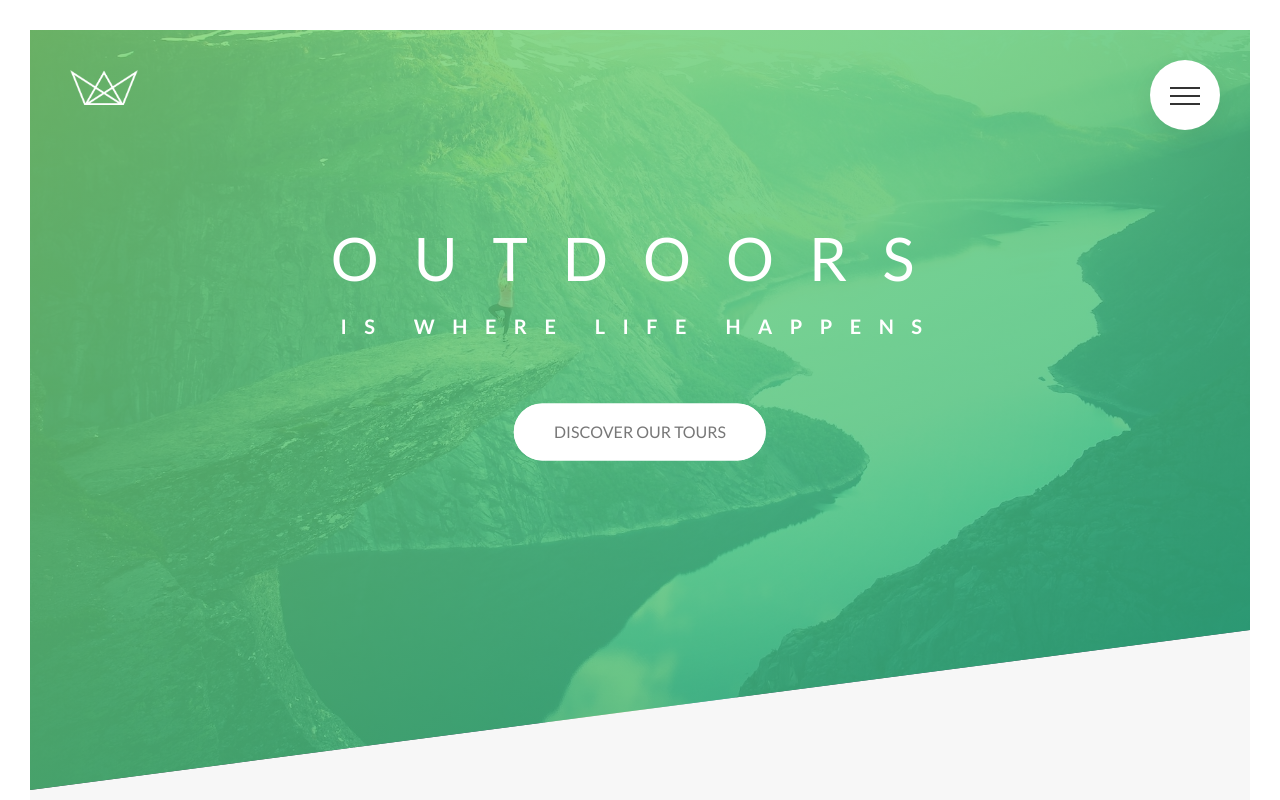
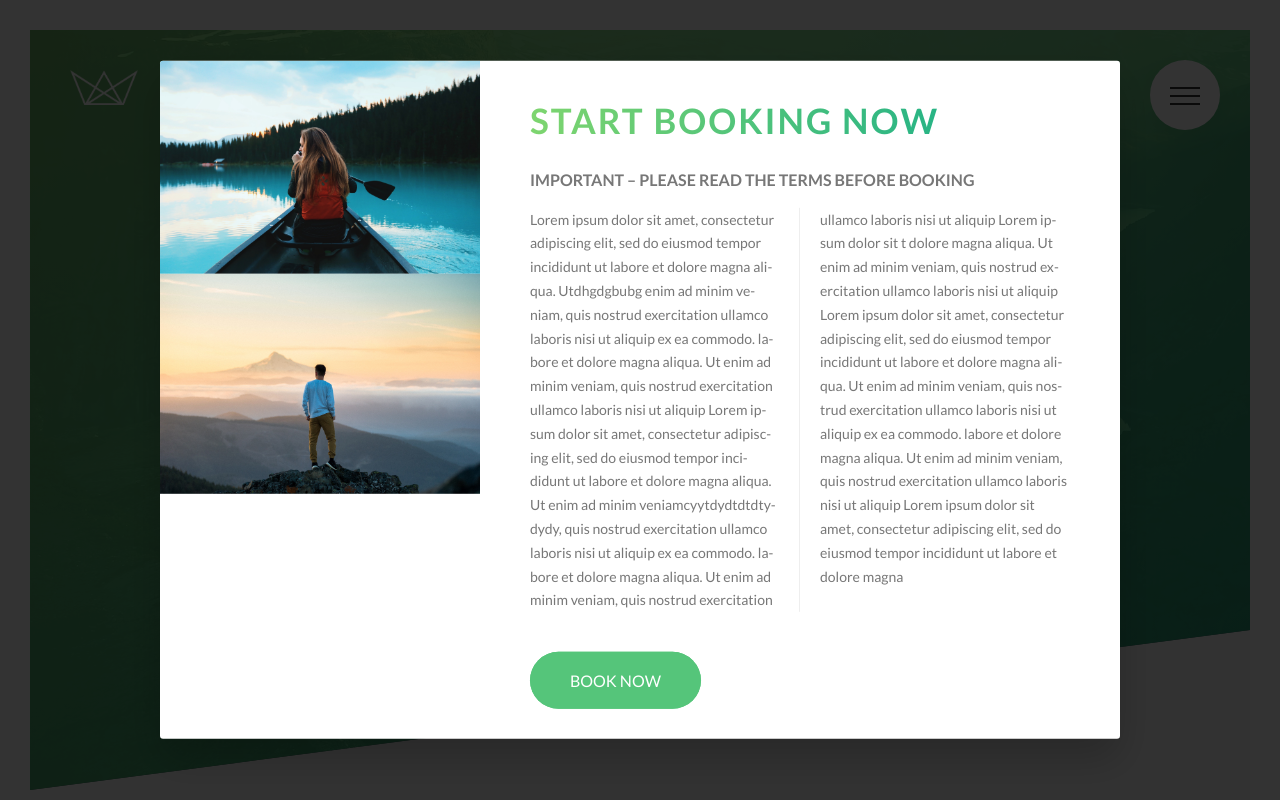
Before and after one commit to mujtaba-basheer/notours-frontend, a website: page index.html in a window 1280 px wide. Shown: the top 800 px of the page. Drawn offline with Linux system fonts and the light colour scheme.

Commit message:
Building a Pure CSS Popup Part-1

```diff
--- a/index.html
+++ b/index.html
@@ -387,6 +387,44 @@
         </div>
     </footer>
 
+    <div class="popup">
+        <div class="popup__content">
+            <div class="popup__left">
+                <img class="popup__img" src="img/nat-8.jpg" alt="Tour Photo" />
+                <img class="popup__img" src="img/nat-9.jpg" alt="Tour Photo" />
+            </div>
+            <div class="popup__right">
+                <h2 class="heading-secondary u-margin-bottom-small">Start booking now</h2>
+                <h3 class="heading-tertiary u-margin-bottom-small">
+                    Important &ndash; Please read the terms before booking
+                </h3>
+                <p class="popup__text">
+                    Lorem ipsum dolor sit amet, consectetur adipiscing elit, sed do eiusmod tempor incididunt ut
+                    labore et dolore magna
+                    aliqua. Utdhgdgbubg enim ad minim veniam, quis nostrud exercitation ullamco laboris nisi ut aliquip
+                    ex ea commodo. labore et dolore magna
+                    aliqua. Ut enim ad minim veniam, quis nostrud exercitation ullamco laboris nisi ut aliquip
+                    Lorem ipsum dolor sit amet, consectetur adipiscing elit, sed do eiusmod tempor incididunt ut
+                    labore et dolore magna
+                    aliqua. Ut enim ad minim veniamcyytdydtdtdtydydy, quis nostrud exercitation ullamco laboris nisi ut
+                    aliquip
+                    ex ea commodo. labore et dolore magna
+                    aliqua. Ut enim ad minim veniam, quis nostrud exercitation ullamco laboris nisi ut aliquip
+                    Lorem ipsum dolor sit t dolore magna
+                    aliqua. Ut enim ad minim veniam, quis nostrud exercitation ullamco laboris nisi ut aliquip
+                    Lorem ipsum dolor sit amet, consectetur adipiscing elit, sed do eiusmod tempor incididunt ut
+                    labore et dolore magna
+                    aliqua. Ut enim ad minim veniam, quis nostrud exercitation ullamco laboris nisi ut aliquip
+                    ex ea commodo. labore et dolore magna
+                    aliqua. Ut enim ad minim veniam, quis nostrud exercitation ullamco laboris nisi ut aliquip
+                    Lorem ipsum dolor sit amet, consectetur adipiscing elit, sed do eiusmod tempor incididunt ut
+                    labore et dolore magna
+                </p>
+                <a href="#" class="btn btn--green">Book now</a>
+            </div>
+        </div>
+    </div>
+
     <!-- <section class="grid-test">
         <div class="row">
             <div class="col-1-of-2">
--- a/sass/abstracts/_mixins.scss
+++ b/sass/abstracts/_mixins.scss
@@ -5,3 +5,10 @@
         clear: both;
     }
 }
+
+@mixin absCenter {
+    position: absolute;
+    top: 50%;
+    left: 50%;
+    transform: translate(-50%, -50%);
+}
--- /dev/null
+++ b/sass/components/_popup.scss
@@ -0,0 +1,50 @@
+.popup {
+    height: 100vh;
+    width: 100%;
+    position: fixed;
+    top: 0;
+    left: 0;
+    background-color: rgba($color-black, 0.8);
+    z-index: 9999;
+
+    &__content {
+        @include absCenter;
+
+        width: 75%;
+        background-color: $color-white;
+        box-shadow: 0 2rem 4rem rgba($color-black, 0.2);
+        border-radius: 3px;
+        display: table;
+        overflow: hidden;
+    }
+
+    &__left {
+        width: 33.3333%;
+        display: table-cell;
+    }
+
+    &__right {
+        width: 66.6667%;
+        display: table-cell;
+        vertical-align: middle;
+        padding: 3rem 5rem;
+    }
+
+    &__img {
+        display: block;
+        width: 100%;
+    }
+
+    &__text {
+        font-size: 1.4rem;
+        margin-bottom: 4rem;
+
+        column-count: 2;
+        column-gap: 4rem; // 1em = 14px
+        column-rule: 1px solid $color-grey-light-2;
+
+        -webkit-hyphens: auto;
+        -moz-hyphens: auto;
+        hyphens: auto;
+    }
+}
--- a/sass/main.scss
+++ b/sass/main.scss
@@ -15,6 +15,7 @@
 @import "components/bg-video";
 @import "components/form";
 @import "components/footer";
+@import "components/popup";
 
 @import "pages/home";
 
```
Also changed, not shown: css/style.css.
